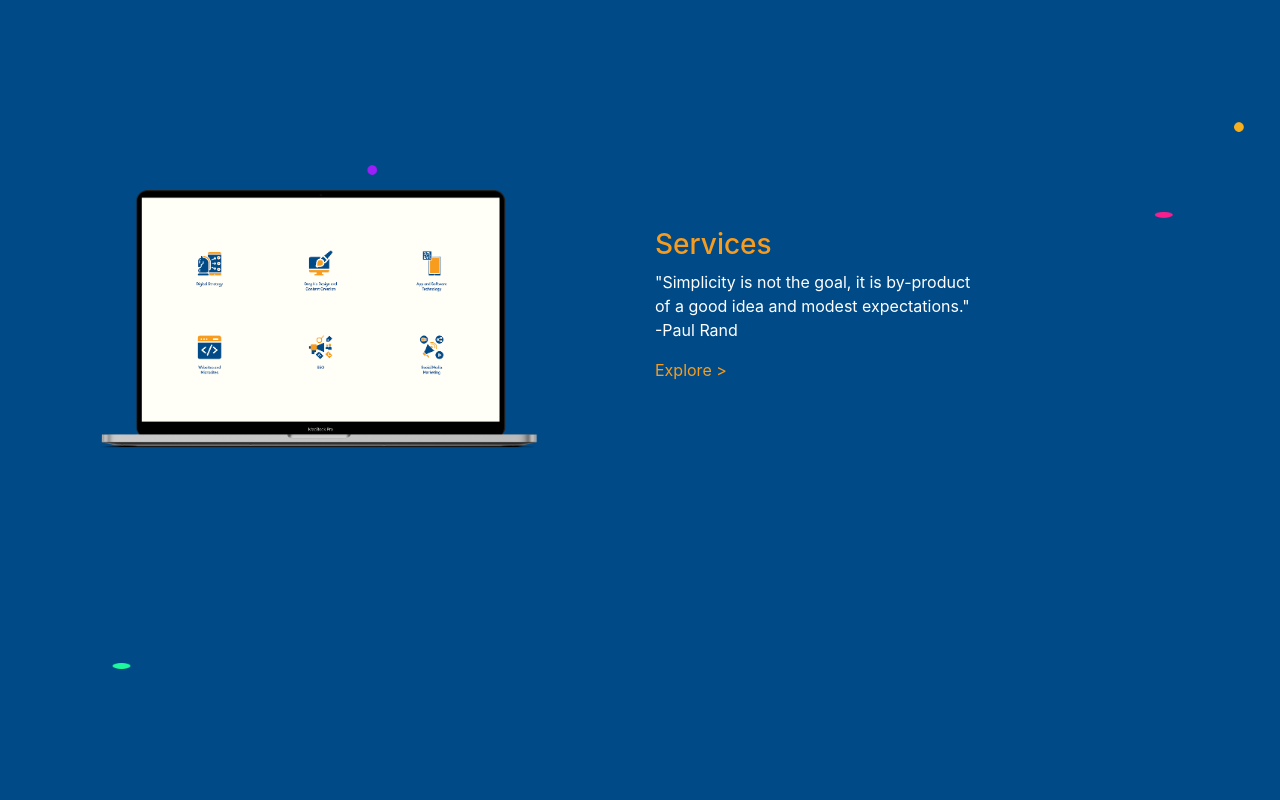
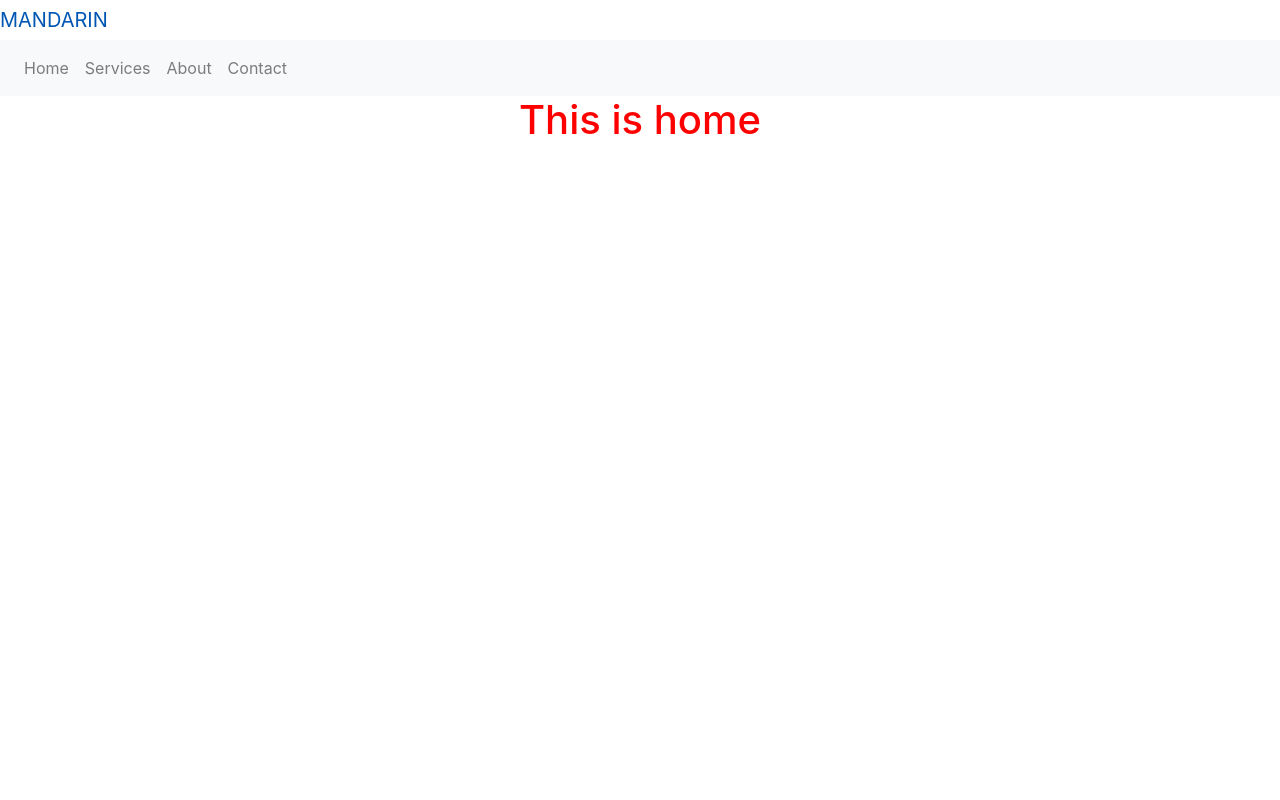
Before and after one commit to T-code1/mandarin-web, a React (Create React App) app: page / in a window 1280 px wide. Shown: the top 800 px of the page. Built offline with nearby package versions, Linux system fonts and the light colour scheme.

Commit message:
services all data

```diff
--- a/src/App.js
+++ b/src/App.js
@@ -6,8 +6,8 @@ import Services from './components/services';
 const App = () => {
   return (
     <div>
-      <Services />
-      {/* <Explore /> */}
+      <LandingPage />
+      <Explore />
     </div>
   )
 }
```
